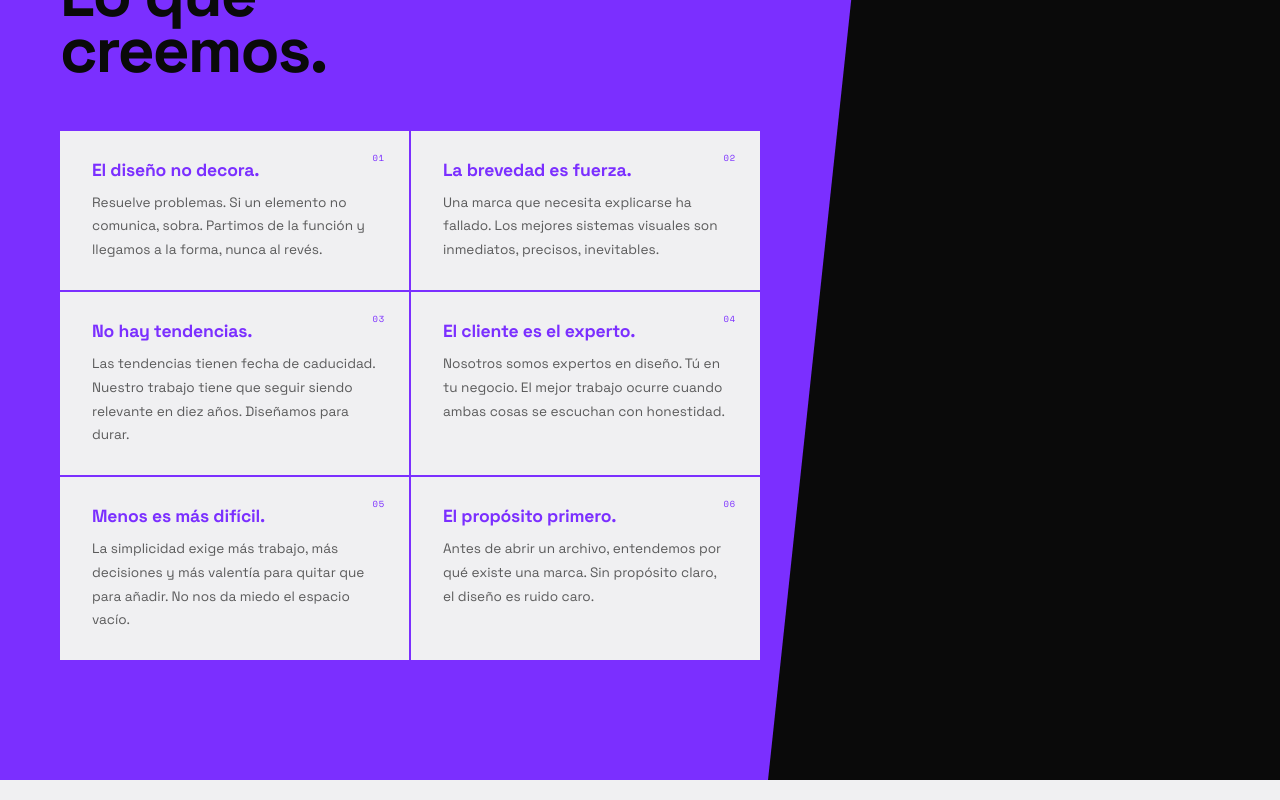
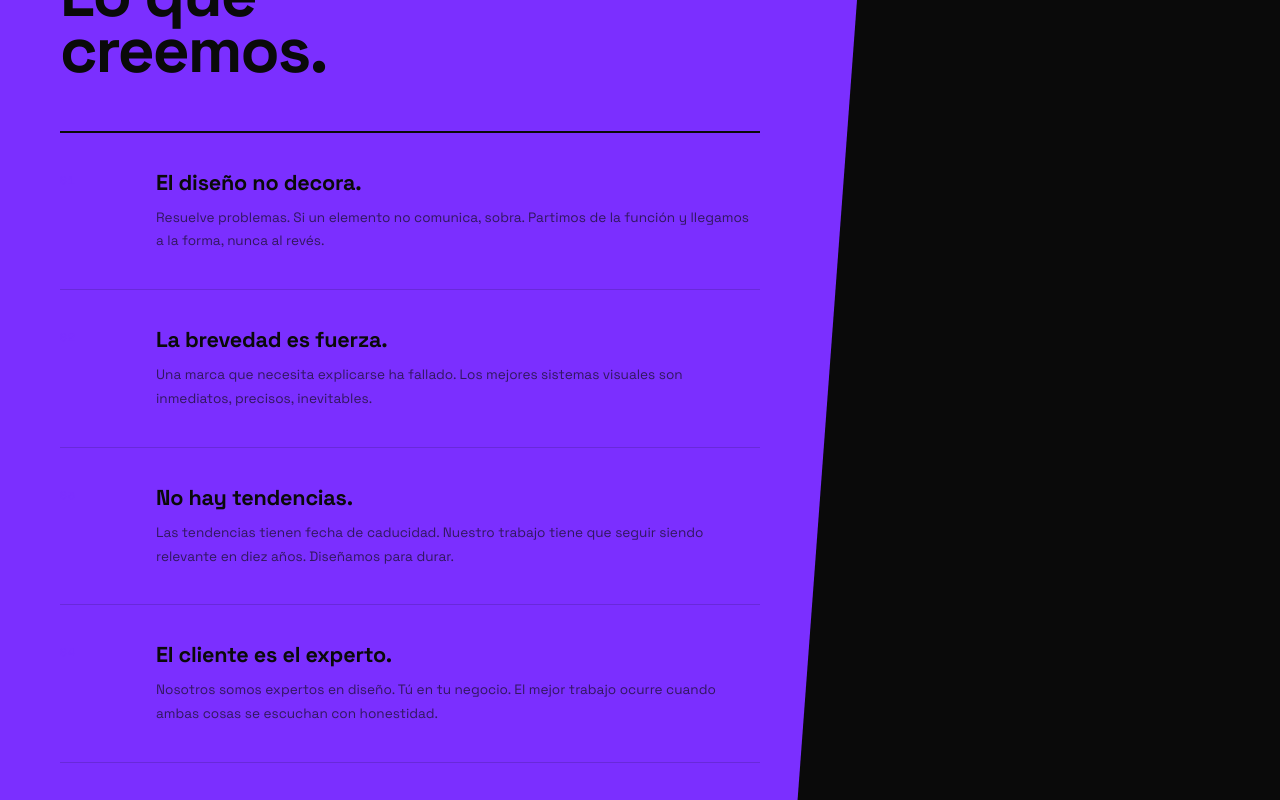
Before and after one commit to naimgalt1/norte, a React (Vite) app: page / in a window 1280 px wide. Shown: the part 980-1780 px from the top of the page. Built offline with nearby package versions, Linux system fonts and the light colour scheme.

Commit message:
Design pass: line icons, typographic lists, no invented stats

```diff
--- a/src/components/Footer.jsx
+++ b/src/components/Footer.jsx
@@ -17,7 +17,6 @@ export default function Footer() {
           <p className="footer-brand">
             NORTE <span>STUDIO</span>
           </p>
-          <p className="footer-tagline">Diseño con propósito.</p>
           <p className="footer-desc">
             Agencia de diseño y branding. Pequeña a propósito. Rigurosa por convicción. Barcelona, España.
           </p>
@@ -62,7 +61,6 @@ export default function Footer() {
 
       <div className="footer-bottom">
         <p>© 2026 Norte Studio — Todos los derechos reservados</p>
-        <p className="made-with">Diseño con propósito.</p>
       </div>
     </footer>
   );
--- a/src/components/HeroScene.jsx
+++ b/src/components/HeroScene.jsx
@@ -1,60 +1,47 @@
 import { useRef } from 'react';
 import { Canvas, useFrame } from '@react-three/fiber';
 
-/** Malla wireframe que gira y se inclina suavemente siguiendo el puntero. */
-function Shape() {
-  const meshRef = useRef(null);
+/**
+ * Aguja de brújula: el polo norte (acento) apunta al cursor y, sin cursor,
+ * gira despacio. El polo sur queda en negro, como en una brújula real.
+ */
+function Compass() {
+  const groupRef = useRef(null);
+  const angle = useRef(0);
 
   useFrame((state, delta) => {
-    const mesh = meshRef.current;
-    if (!mesh) return;
-    mesh.rotation.x += delta * 0.12;
-    mesh.rotation.y += delta * 0.18;
-    mesh.position.x += (state.pointer.x * 0.6 - mesh.position.x) * 0.05;
-    mesh.position.y += (state.pointer.y * 0.4 - mesh.position.y) * 0.05;
+    const group = groupRef.current;
+    if (!group) return;
+    const { x, y } = state.pointer;
+    const moved = Math.abs(x) + Math.abs(y) > 0.02;
+    // Ángulo hacia el cursor (0 = arriba). Sin movimiento, la aguja sigue girando lento.
+    const target = moved ? Math.atan2(-x, y) : angle.current + delta * 0.25;
+    angle.current += (target - angle.current) * Math.min(1, delta * 4);
+    group.rotation.z = angle.current;
   });
 
   return (
-    <mesh ref={meshRef}>
-      <icosahedronGeometry args={[1.6, 1]} />
-      <meshBasicMaterial color="#7b2fff" wireframe transparent opacity={0.55} />
-    </mesh>
-  );
-}
-
-function Particles({ count = 220 }) {
-  const pointsRef = useRef(null);
-  const positions = useRef(null);
-
-  if (!positions.current) {
-    const array = new Float32Array(count * 3);
-    for (let i = 0; i < count; i += 1) {
-      array[i * 3] = (Math.random() - 0.5) * 12;
-      array[i * 3 + 1] = (Math.random() - 0.5) * 8;
-      array[i * 3 + 2] = (Math.random() - 0.5) * 6;
-    }
-    positions.current = array;
-  }
-
-  useFrame((_state, delta) => {
-    if (pointsRef.current) pointsRef.current.rotation.y += delta * 0.04;
-  });
-
-  return (
-    <points ref={pointsRef}>
-      <bufferGeometry>
-        <bufferAttribute attach="attributes-position" args={[positions.current, 3]} />
-      </bufferGeometry>
-      <pointsMaterial color="#0a0a0a" size={0.03} transparent opacity={0.5} />
-    </points>
+    <group ref={groupRef}>
+      <mesh position={[0, 0.9, 0]}>
+        <coneGeometry args={[0.28, 1.8, 4]} />
+        <meshBasicMaterial color="#7b2fff" />
+      </mesh>
+      <mesh position={[0, -0.9, 0]} rotation={[0, 0, Math.PI]}>
+        <coneGeometry args={[0.28, 1.8, 4]} />
+        <meshBasicMaterial color="#0a0a0a" />
+      </mesh>
+      <mesh>
+        <torusGeometry args={[2.1, 0.008, 8, 160]} />
+        <meshBasicMaterial color="#7b2fff" transparent opacity={0.35} />
+      </mesh>
+    </group>
   );
 }
 
 export default function HeroScene() {
   return (
-    <Canvas camera={{ position: [0, 0, 5], fov: 45 }} dpr={[1, 2]} aria-hidden="true">
-      <Shape />
-      <Particles />
+    <Canvas camera={{ position: [0, 0, 8], fov: 40 }} dpr={[1, 2]} aria-hidden="true">
+      <Compass />
     </Canvas>
   );
 }
--- a/src/components/Manifesto.css
+++ b/src/components/Manifesto.css
@@ -43,39 +43,37 @@
 
 .manifesto-list {
   list-style: none;
-  display: grid;
-  grid-template-columns: 1fr 1fr;
-  gap: 2px;
+  display: flex;
+  flex-direction: column;
+  border-top: 2px solid var(--black);
 }
 
 .manifesto-item {
   position: relative;
-  overflow: hidden;
-  background: var(--white);
-  color: var(--black);
-  padding: 28px 32px;
-  transition: background 0.3s;
+  padding: 36px 0 36px 96px;
+  border-bottom: 1px solid rgba(10, 10, 10, 0.15);
+  transition: padding-left 0.4s ease;
 }
 
 .manifesto-item::before {
   content: attr(data-num);
   position: absolute;
-  top: 20px;
-  right: 24px;
+  top: 38px;
+  left: 0;
   font-family: var(--font-mono);
-  font-size: 0.55rem;
+  font-size: 0.7rem;
   color: var(--accent);
   letter-spacing: 0.1em;
 }
 
 .manifesto-item:hover {
-  background: var(--paper-raised);
+  padding-left: 110px;
 }
 
 .manifesto-item h3 {
-  font-size: 1.1rem;
+  font-size: 1.35rem;
   font-weight: 700;
-  color: var(--accent);
+  color: var(--black);
   margin-bottom: 10px;
   letter-spacing: -0.01em;
 }
@@ -101,7 +99,11 @@
     padding: 64px 20px;
   }
 
-  .manifesto-list {
-    grid-template-columns: 1fr;
+  .manifesto-item {
+    padding-left: 64px;
+  }
+
+  .manifesto-item:hover {
+    padding-left: 72px;
   }
 }
```
